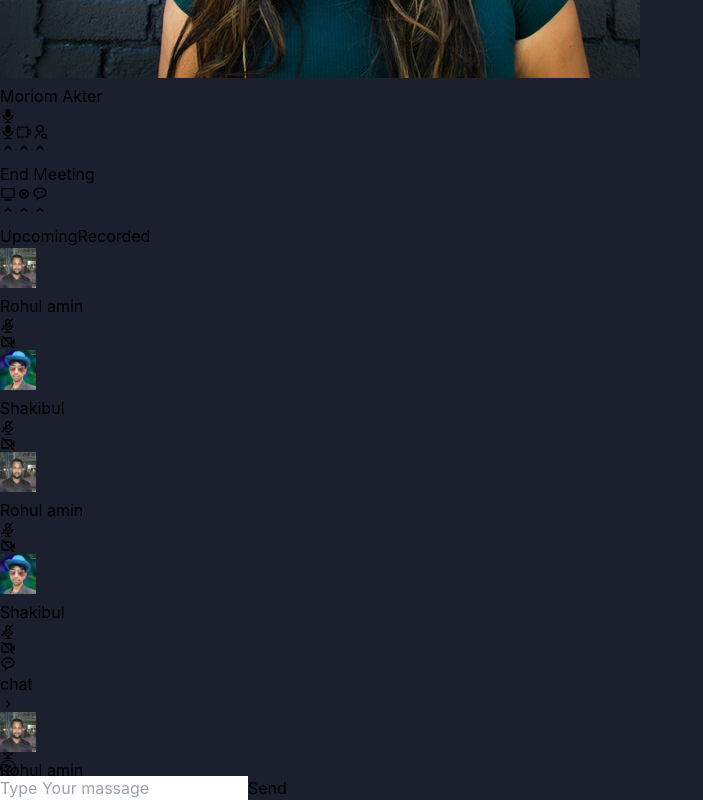
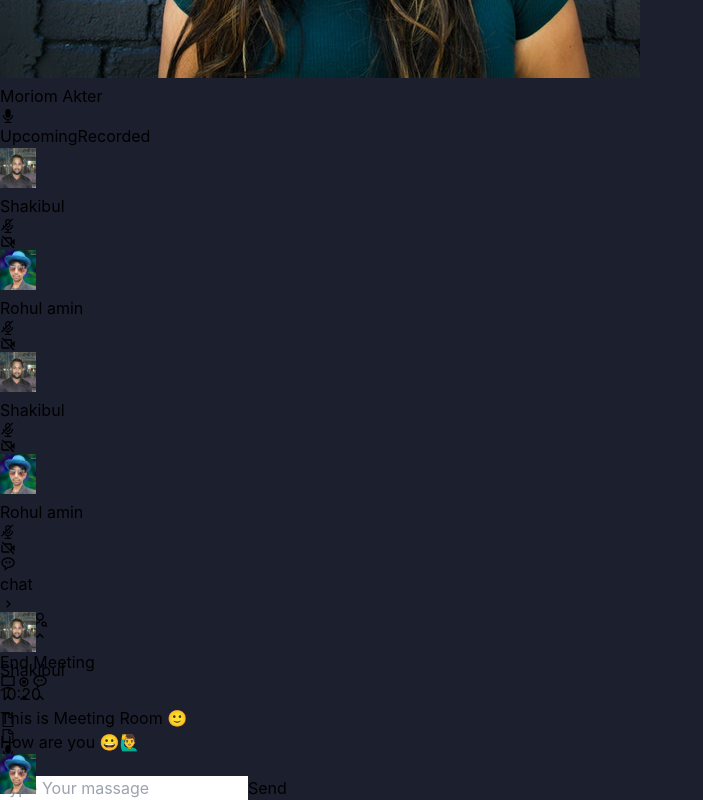
Before and after one commit to shakibdshy/Zoomla, a Next.js app: page /meetingRome in a window 1280 px wide. Shown: the part 3060-3860 px from the top of the page, without its empty margins (0-703 px from the left). Built offline with nearby package versions, Linux system fonts and the light colour scheme; what @material-tailwind/react would draw is missing.

Commit message:
update meeting user controler

```diff
--- a/components/TopBar.tsx
+++ b/components/TopBar.tsx
@@ -7,7 +7,7 @@ import { useRouter } from 'next/router';
 function TopBar() {
     const { asPath } = useRouter();
   return (
-      <section className='p-1 sm:p-3 bg-dark fixed top-0 left-0 sm:pl-10 pl-3 w-full border-b border-grey-800'>
+      <section className='p-1 !bg-[#1c1f2e] z-10 sm:p-3 bg-dark fixed top-0 left-0 sm:pl-10 pl-3 w-full border-b border-grey-800'>
           <div className=''>
               <ul className='flex items-center gap-x-2 sm:gap-x-5'>
                   <li className='text-white font-medium text-2xl sm:pl-20 capitalize'>{asPath.slice(1)}</li>
--- a/pages/meetingRome.tsx
+++ b/pages/meetingRome.tsx
@@ -30,10 +30,10 @@ function meetingRome() {
     }
 
     const data = [
-        {id: 1, name: 'Rohul amin', img: user2,},
-        {id: 2, name: 'Shakibul', img: user1,},
-        {id: 3, name: 'Rohul amin', img: user2,},
-        {id: 4, name: 'Shakibul', img: user1,},
+        {id: 1, name: 'Shakibul', img: user2,},
+        {id: 2, name: 'Rohul amin ', img: user1,},
+        {id: 3, name: 'Shakibul', img: user2,},
+        {id: 4, name: 'Rohul amin', img: user1,},
     ]
     const video = [
         {img: video2, name: "Taniiya"},  {img: video1, name: "Shakil khan"},  {img: author2, name: "Moriom Akter"}
@@ -42,8 +42,9 @@ function meetingRome() {
   return (
     <>
         <TopBar />
-        <div className='text-white w-full h-screen  pt-20 flex justify-between'>
-            <div className='w-full relative border-r pb-28 border-grey-800'>
+        <div className='w-full h-screen overscroll-y-auto pt-20'>
+            <div className='text-white w-full flex justify-between'>
+                <div className='w-full relative border-r border-grey-800'>
                     <div className='p-5'>
                         <div className='w-full pb-0 mb-2'>
                             <div className='w-full relative'>
@@ -92,7 +93,46 @@ function meetingRome() {
                             }
                         </div>
                     </div>
-                <div className='border-t flex justify-between items-center w-full absolute bottom-0 left-0 border-grey-800 p-5 py-7'>
+
+                </div>
+                <div className='w-1/2 p-5 relative'>
+                    <div className='flex w-full mb-5 rounded-lg items-center justify-between bg-[#242634] p-1'>
+                        <Button size="sm" className={`${audio && " bg-[#2d303d] border-[#4d4c4c]"} !text-grey-500 !px-3 w-full mr-4 capitalize`} variant="text">Upcoming</Button>
+                        <Button  size="sm" className={`${!audio && " bg-[#2d303d] border-[#4d4c4c]"} !text-grey-500 !px-3 w-full capitalize`} variant="text">Recorded</Button>
+                    </div>
+                    <div className='grid gap-y-2 pt-5 w-full border-t border-grey-800 '>
+                        {
+                            data.map(u => (
+                                <>
+                                    <div className='flex items-center justify-between w-full cursor-pointer text-grey-500 hover:text-white rounded-lg hover:bg-[#212534] p-1.5 gap-1'>
+                                        <div className='flex items-center'>
+                                        <Image
+                                            className='rounded-lg w-full mx-auto'
+                                            src={u.img}
+                                            alt="user"
+                                            width={36}
+                                            height={40}
+                                        />
+                                        <p className='ml-2 text-sm'>{u.name}</p>
+                                        </div>
+                                        <div className='flex items-center'>
+                                            <p onClick={ () => handaleMute(u.id)} className={`text-xl cursor-pointer ${(id === u.id) && 'text-white'}`}>{ (id === u.id)? <AiFillAudio /> : <AiOutlineAudioMuted />}</p>
+                                            <p onClick={ () => handaleMute(u.id)} className='text-xl ml-2 cursor-pointer'>{(id === u.id)? <AiOutlineVideoCamera /> : <BiVideoOff />}</p>
+                                        </div>
+                                    </div>
+                                </>
+                            ))
+                        }
+                    </div>
+                    <div className='w-full mt-4'>
+                    <MassageAcccordion data={data}  />
+                    </div>
+                </div>
+            </div>
+
+            {/* Bottom section */}
+            <div className='flex w-full items-center border-t border-grey-800'>
+                <div className='flex border-r justify-between items-center w-full border-grey-800 px-5 py-7'>
                     <div className='flex items-center gap-3'>
                         <Button size="md" className="!text-grey-500 border border-[#2d303d] bg-[#212534] !px-2 capitalize flex items-center" variant="text">
                             <span className='mr-1 !text-2xl  text-[18px]'><AiFillAudio /></span>
@@ -125,40 +165,7 @@ function meetingRome() {
                         </Button>
                     </div>
                 </div>
-            </div>
-            <div className='w-1/2 p-5 pb-28 relative'>
-                <div className='flex w-full mb-5 rounded-lg items-center justify-between bg-[#242634] p-1'>
-                    <Button size="sm" className={`${audio && " bg-[#2d303d] border-[#4d4c4c]"} !text-grey-500 !px-3 w-full mr-4 capitalize`} variant="text">Upcoming</Button>
-                    <Button  size="sm" className={`${!audio && " bg-[#2d303d] border-[#4d4c4c]"} !text-grey-500 !px-3 w-full capitalize`} variant="text">Recorded</Button>
-                </div>
-                <div className='grid gap-y-2 pt-5 w-full border-t border-grey-800 '>
-                    {
-                        data.map(u => (
-                            <>
-                                <div className='flex items-center justify-between w-full cursor-pointer text-grey-500 hover:text-white rounded-lg hover:bg-[#212534] p-1.5 gap-1'>
-                                    <div className='flex items-center'>
-                                    <Image
-                                        className='rounded-lg w-full mx-auto'
-                                        src={u.img}
-                                        alt="user"
-                                        width={36}
-                                        height={40}
-                                    />
-                                    <p className='ml-2 text-sm'>{u.name}</p>
-                                    </div>
-                                    <div className='flex items-center'>
-                                        <p onClick={ () => handaleMute(u.id)} className={`text-xl cursor-pointer ${(id === u.id) && 'text-white'}`}>{ (id === u.id)? <AiFillAudio /> : <AiOutlineAudioMuted />}</p>
-                                        <p onClick={ () => handaleMute(u.id)} className='text-xl ml-2 cursor-pointer'>{(id === u.id)? <AiOutlineVideoCamera /> : <BiVideoOff />}</p>
-                                    </div>
-                                </div>
-                            </>
-                        ))
-                    }
-                </div>
-                <div className='w-full mt-4'>
-                   <MassageAcccordion data={data}  />
-                </div>
-                <div className='border-t w-full absolute bottom-0 left-0 border-grey-800 p-3'>
+                <div className='w-1/2 p-3'>
                     <div className='flex text-grey-500 items-center mb-6 justify-between'>
                         <div className='text-2xl flex gap-3'>
                             <span className='cursor-pointer'><AiOutlineFile /></span>
```
Also changed, not shown: components/JoinMeetingModal.tsx (+6 -4 lines). Lines whose indentation alone changed are shown as unchanged.
